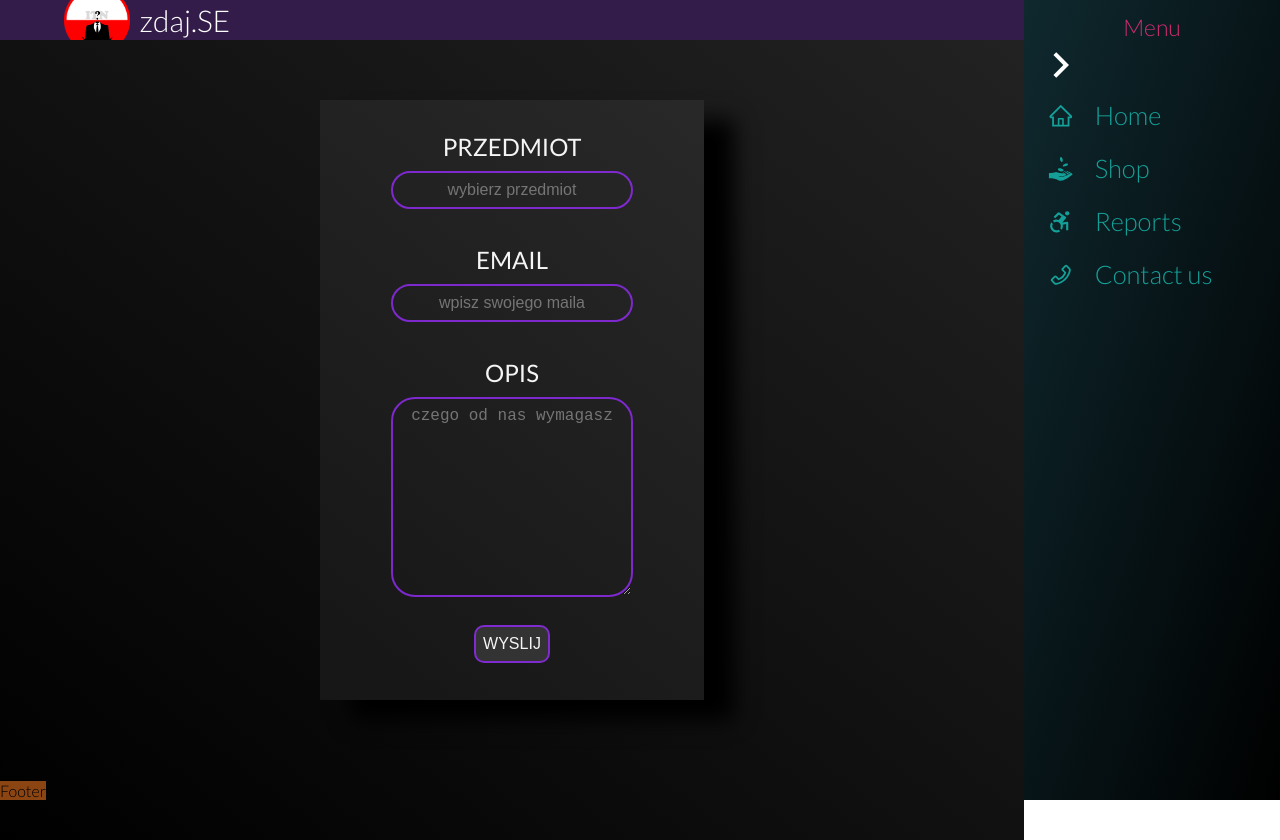
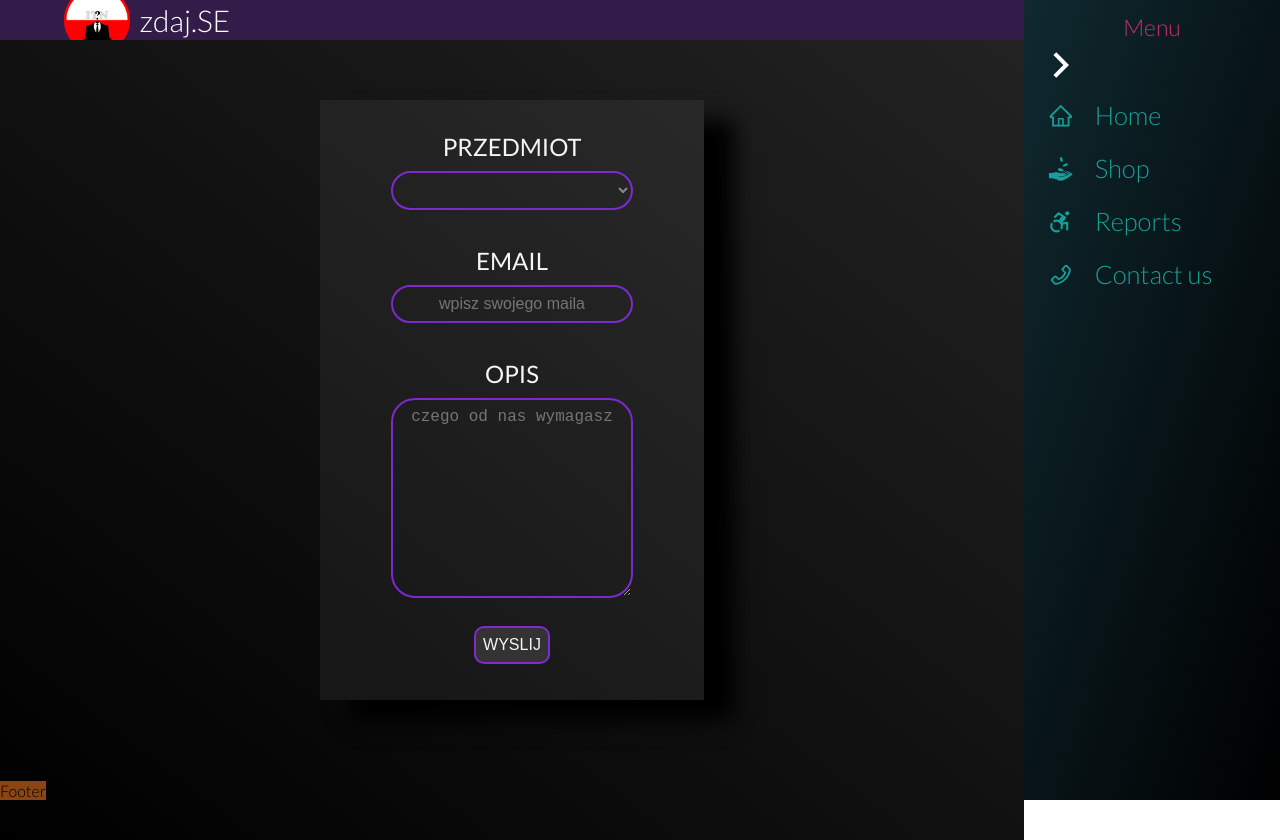
Before and after one commit to s18625/zdaj.se, a React (Create React App) app: page /contact in a window 1280 px wide. Built offline with nearby package versions, Linux system fonts and the light colour scheme.

Commit message:
zamiana inputu na selecta

```diff
--- /dev/null
+++ b/src/Data/SubjectsData.js
@@ -0,0 +1,3 @@
+import React from "react";
+const subjects = ["MAD", "ASD"];
+export default subjects;
--- a/src/pages/Contact.css
+++ b/src/pages/Contact.css
@@ -30,7 +30,8 @@
 }
 
 .form input,
-.form textarea {
+.form textarea,
+.form select {
     border: 0;
     background-color: rgba(255, 255, 255, 0);
     margin: 10px auto 20px;
@@ -46,8 +47,17 @@
 
 }
 
+.form select {
+    /* color: black; */
+    color: #888;
+    text-align-last: center;
+    display: flex;
+    justify-content: flex-end;
+}
+
 .form input:focus,
-.form textarea:focus {
+.form textarea:focus,
+.form select:focus {
     border: 2px solid #0d91ae;
     /* transform: scaleX(1.2); */
     width: 95%;
--- a/src/pages/Contact.js
+++ b/src/pages/Contact.js
@@ -1,5 +1,8 @@
 import React from "react";
 import "./Contact.css";
+import subjects from "../Data/SubjectsData";
+
+const subs = subjects.map((subject) => <option value="">{subject}</option>);
 
 const Contact = (props) => (
   <div className="contact">
@@ -8,7 +11,10 @@ const Contact = (props) => (
         <label className="subject" for="subject">
           przedmiot
         </label>
-        <input type="text" placeholder="wybierz przedmiot" name="subject" />
+        <select name="" id="">
+          <option value="" selected></option>
+          {subs}
+        </select>
       </div>
 
       <div className="wrapper">
```
